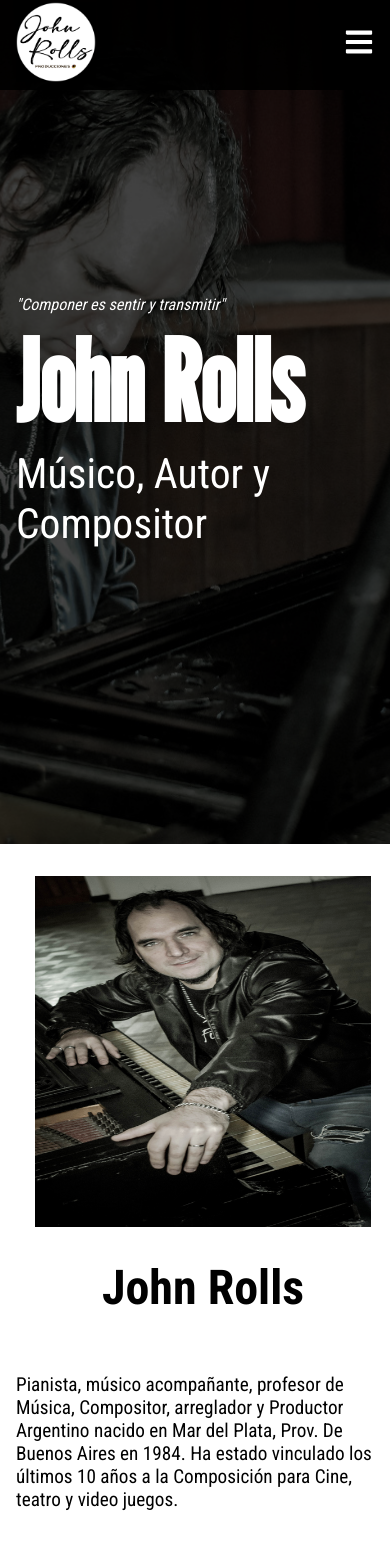
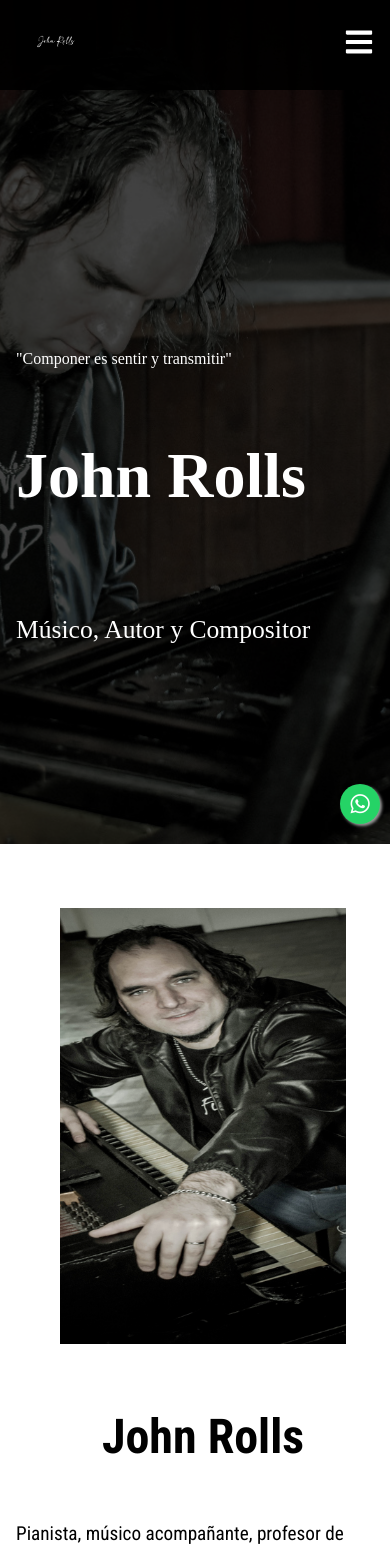
Before and after one commit to Ekelhtml/johnrolls, a React (Create React App) app: page / in a window 390 px wide. Shown: the top 1546 px of the page. Built offline with nearby package versions, Linux system fonts and the light colour scheme.

Commit message:
Agrego botón flotante de WhatsApp

```diff
--- a/public/index.html
+++ b/public/index.html
@@ -27,6 +27,10 @@
     <link rel="preconnect" href="https://fonts.googleapis.com">
     <link rel="preconnect" href="https://fonts.gstatic.com" crossorigin>
     <link href="https://fonts.googleapis.com/css2?family=League+Gothic&family=Roboto+Condensed:wght@300;400;700&family=Roboto:wght@100;500&display=swap" rel="stylesheet">
+
+ <!-- CDN Fontawesome (Para iconos) -->
+ <link rel="stylesheet" href="https://pro.fontawesome.com/releases/v5.10.0/css/all.css" integrity="sha384-AYmEC3Yw5cVb3ZcuHtOA93w35dYTsvhLPVnYs9eStHfGJvOvKxVfELGroGkvsg+p" crossorigin="anonymous" />
+
     <title>JohnRolls</title>
   </head>
   <body>
--- a/src/App.js
+++ b/src/App.js
@@ -1,27 +1,34 @@
-import React from 'react'
-import Hero from './components/Hero';
-import Navbar from './components/Navbar';
-import Bio from './components/Bio'
-import Slider from './components/Slider';
-import Demo from './components/Demo';
-import Footer from './components/Footer';
-import Media from './components/Media';
-
-
-
-
+import React from "react";
+import Hero from "./components/Hero";
+import Navbar from "./components/Navbar";
+import Bio from "./components/Bio";
+import Slider from "./components/Slider";
+import Demo from "./components/Demo";
+import Footer from "./components/Footer";
+import Media from "./components/Media";
 
 function App() {
   return (
     <div>
-        <Navbar/>
-        <Hero/>
-        <Bio/>
-        <Slider/>
-        <Demo/>
-       <Media/>
-       <Footer/>
 
+      <Navbar />
+      <Hero />
+      <Bio />
+      <Slider />
+      <Demo />
+      <Media />
+      <Footer />
+
+      {/* WhatsApp icon */}
+      <a
+        href="https://api.whatsapp.com/send?phone=+5492234484142&text=Hola%20soy%20John%20Rolls.%20D%C3%A9jame%20tu%20mensaje%20y%20me%20comunicare%20a%20la%20brevedad%20posible%20con%20vos.%20%20Muchas%20gracias.%20%F0%9F%99%8F"
+        class="whatsapp_float"
+        target="_blank"
+        rel="noopener noreferrer"
+      >
+
+        <i class="fab fa-whatsapp"></i>
+      </a>
     </div>
   );
 }
--- a/src/components/Bio.css
+++ b/src/components/Bio.css
@@ -44,11 +44,12 @@
 
 
 .bio .container img {
-  width: 90%;
-
+  padding: 2rem;
+  width: 450px;
+  height: 600px;
   margin: auto;
   object-fit: cover;
-  object-position:center;
+  object-position: center;
 }
 
 @media screen and (max-width: 940px) {
@@ -68,10 +69,12 @@
 
   }
   .bio .container img {
-    padding: 0rem;
-    width: 70%;
-    object-fit: scale-down;
-      object-position:center;
+    padding: 2rem;
+    width: 400px;
+    height: 600px;
+    margin: auto;
+    object-fit: cover;
+    object-position: center;
   }
 
   .bio .container .col-2 {
@@ -81,10 +84,12 @@
   @media screen and (max-width: 600px) {
 
     .bio .container img {
-      padding: 0rem;
-      width: 90%;
-      object-fit: scale-down;
-      object-position:center;
+      padding: 2rem;
+  width: 350px;
+  height: 500px;
+  margin: auto;
+  object-fit: cover;
+  object-position: center;
     }
   }
 }
--- a/src/components/Hero.css
+++ b/src/components/Hero.css
@@ -29,31 +29,36 @@
 }
 
 .hero .content p:first-child {
-    font-style: italic;
+    margin-top:150px;
     font-size: 1rem;
+    font-family: 'adelia';
+    margin-bottom:70px;
 }
 
 
 
 .hero .content p:nth-child(2) {
     font-size: 7rem;
-    font-weight: 700;
-    font-family: 'League Gothic', sans-serif;
+    font-weight: 800;
+    font-family: 'adelia';
+    margin-bottom:100px;
 }
 
 
-.hero .content p:nth-child(4) {
+.hero .content p:nth-child(3) {
     font-size: 2rem;
-    font-style: italic;
+
+    font-family: 'adelia';
 }
 
 
 @media screen and (max-width:940px) {
-    .hero .content p:nth-child(3) {
-        font-size: 2.6rem;
+    .hero .content p:nth-child(2) {
+        font-size: 4rem;
     }
 
-    .hero .content p:nth-child(4) {
+    .hero .content p:nth-child(3) {
+
         font-size: 1.6rem;
     }
 }
--- a/src/components/Navbar.css
+++ b/src/components/Navbar.css
@@ -25,7 +25,7 @@
 }
 
 .header .navbar img {
-    width: 80px;
+    width: 280px;
     height: auto;
 }
 
--- a/src/components/Navbar.jsx
+++ b/src/components/Navbar.jsx
@@ -1,7 +1,7 @@
 import React, { useState } from 'react'
 import {Link} from 'react-scroll'
 import { FaBars, FaTimes } from 'react-icons/fa'
-import logo from './images/logo-image.jpg'
+import logo from './images/John-Rolls_logo.jpg'
 
 import './Navbar.css'
 
--- a/src/exports/images.js
+++ b/src/exports/images.js
@@ -1,3 +1,5 @@
+
+
 import image1 from '../assets/1.jpg'
 import image2 from '../assets/2.jpg'
 import image3 from '../assets/3.jpg'
--- a/src/index.css
+++ b/src/index.css
@@ -67,3 +67,44 @@ a {
   margin: 5px auto;
   background-color: var(--line-color-2);
 }
+/* for desktop */
+.whatsapp_float {
+  position: fixed;
+  width: 60px;
+  height: 60px;
+  bottom: 40px;
+  right: 40px;
+  background-color: #25d366;
+  color: #FFF;
+  border-radius: 50px;
+  text-align: center;
+  font-size: 30px;
+  box-shadow: 2px 2px 3px #999;
+  z-index: 10;
+  display: grid;
+  place-items: center;
+  text-decoration: none;
+}
+
+.whatsapp_float:hover {
+  color: #25d366;
+  background-color: #fff;
+}
+.whatsapp-icon {
+  margin-top: 16px;
+}
+
+/* for mobile */
+@media screen and (max-width: 767px) {
+  .whatsapp-icon {
+      margin-top: 10px;
+  }
+
+  .whatsapp_float {
+      width: 40px;
+      height: 40px;
+      bottom: 20px;
+      right: 10px;
+      font-size: 22px;
+  }
+}
```
Also changed, not shown: src/components/images/John-Rolls_logo.jpg (added).
